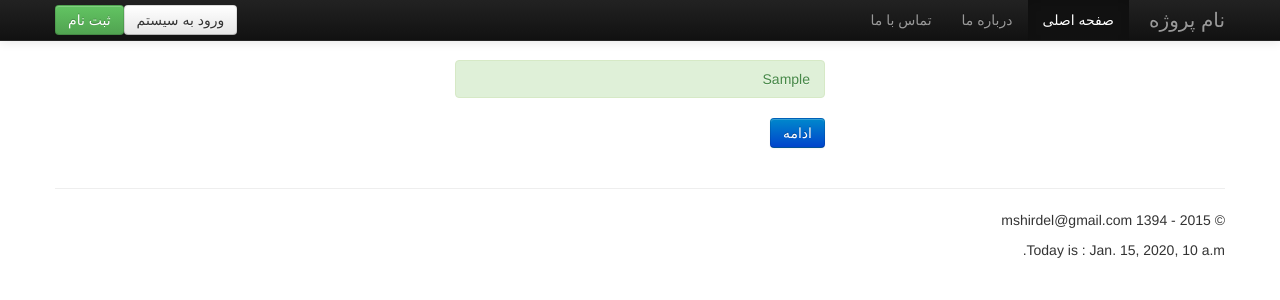
After one commit to mshirdel/django_codebase, a Django app: template templates/custom_auth/contact_us.html in a window 1280 px wide. The commit adds this page. Shown: the top 300 px of the page. Run offline with Django 3.2, Linux system fonts and the light colour scheme; the template is opened without the code that fills it: most values are stand-ins (such as "Sample title", 1, 10 or a date in 2020); parts of the project's set-up code (start-up, migrations or seed data) failed here and were passed over; some libraries are stand-ins or nearby versions.

Commit message:
using cintact us tenplate in main project

```diff
--- a/custom_auth/templates/custom_auth/contact_us.html
+++ b/custom_auth/templates/custom_auth/contact_us.html
@@ -1,5 +1,5 @@
 {% if success_msg %}
-    <div class="alert alert-error">{{ success_msg }}</div>
+    <div class="alert alert-success">{{ success_msg }}</div>
     <form method="get" action="{% url 'index' %}">
         {% csrf_token %}
         <input type="submit" value="ادامه" class="btn btn-primary">
--- /dev/null
+++ b/templates/custom_auth/contact_us.html
@@ -0,0 +1,25 @@
+{% include 'django_codebase/page_head.html' %}
+<div class="row">
+    <div class="span4"></div>
+    <div class="span4">
+        {% if success_msg %}
+            <div class="alert alert-success">{{ success_msg }}</div>
+            <form method="get" action="{% url 'index' %}">
+                {% csrf_token %}
+                <input type="submit" value="ادامه" class="btn btn-primary">
+            </form>
+        {% else %}
+            {% if error_msg %}
+                <div class="alert alert-error">{{ error_msg }}</div>
+            {% endif %}
+            <form method="post" action="{% url 'custom_auth:contact_us' %}">
+            {% csrf_token %}
+            {{ form }}
+            <input type="submit" value="ثبت" class="btn btn-primary btn-block">
+            </form>
+        {% endif %}
+    </div>
+    <div class="span4"></div>
+</div>
+
+{% include 'django_codebase/page_end.html' %}
```
